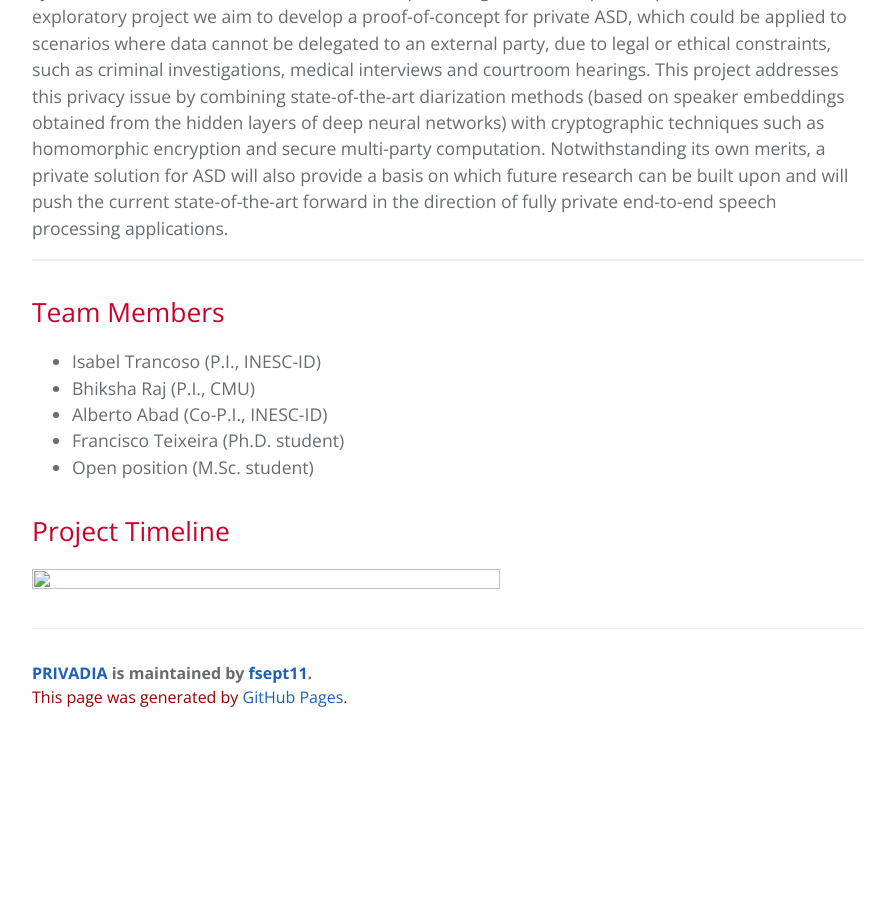
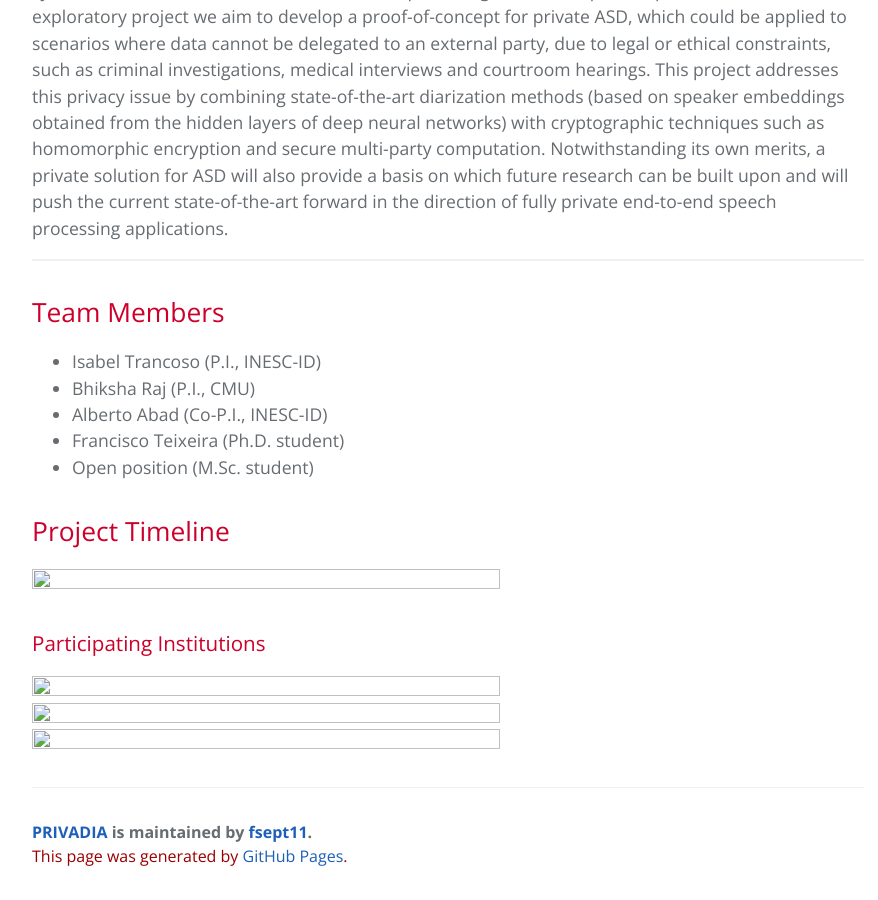
Before and after one commit to fsept11/PRIVADIA, a Jekyll site: the page built from index.md, in a window 1280 px wide and 900 px high, scrolled down 719 px. Shown: the whole window, without its empty margins (192-1070 px from the left). Built offline with Jekyll 4.4.1, drawn with Linux system fonts in a browser that asks for light colours; our own code applies the rules of GitHub Pages for plain Markdown files; before the commit the page ends 1460 px from its top, so only the background shows below that.

Commit message:
Update index.md

```diff
--- a/index.md
+++ b/index.md
@@ -17,3 +17,8 @@ In this exploratory project we aim to develop a proof-of-concept for private ASD
 ## Project Timeline
 
 <img id="Project Timeline" src="https://fsept11.github.io/PrivaDia/assets/privadia_timeline.png" width="75%" height="75%">
+
+### Participating Institutions
+<img id="CMU Portugal" src="https://fsept11.github.io/PrivaDia/assets/logos/cmu_portugal_logo.png" width="75%" height="75%">
+<img id="CMU" src="https://fsept11.github.io/PrivaDia/assets/logos/cmu_logo.png" width="75%" height="75%">
+<img id="INESC-ID" src="https://fsept11.github.io/PrivaDia/assets/logos/inesc-id_logo.png" width="75%" height="75%">
```
